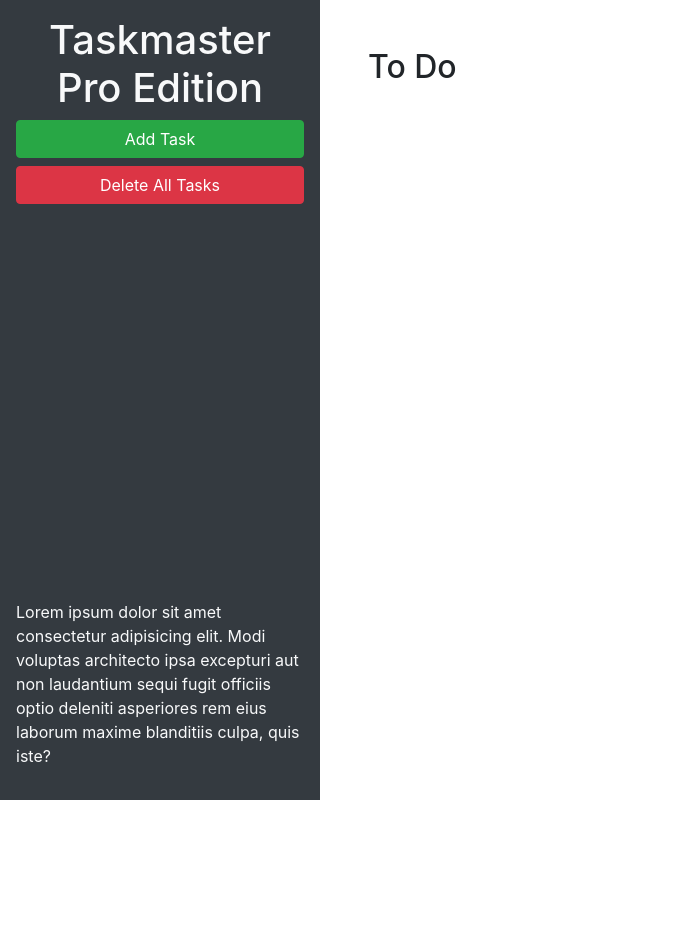
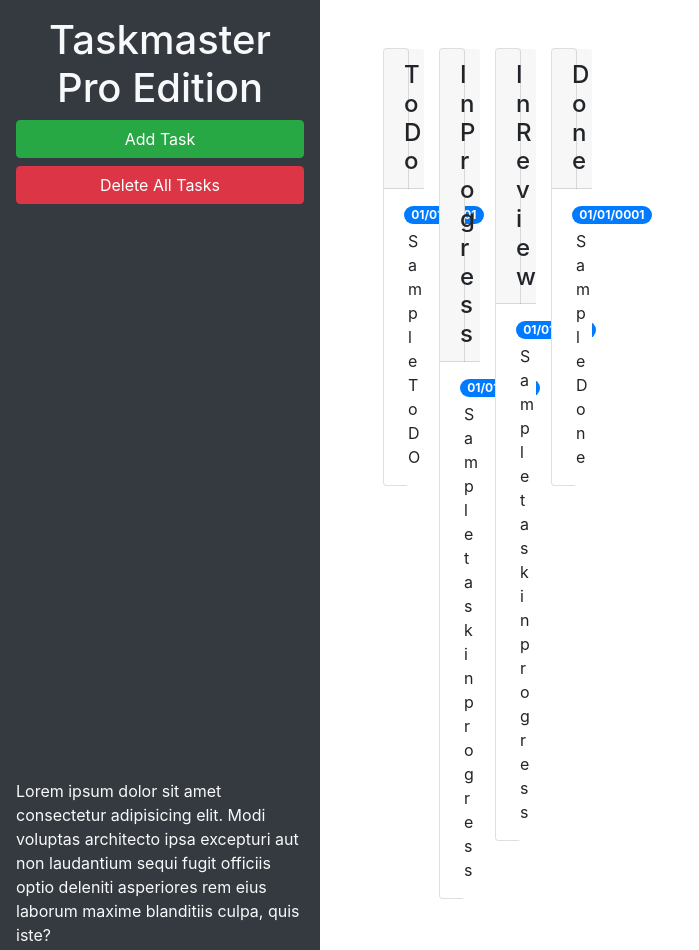
Before and after one commit to dustinturp/taskMaster, a plain HTML site: page index.html in a window 1280 px wide. Shown: the top 950 px of the page, without its empty margins (0-699 px from the left). Before the commit the page ends 800 px from the top, so only its background shows below. Drawn offline with nearby package versions, Linux system fonts and the light colour scheme.

Commit message:
edited bootsrtrap

```diff
--- a/index.html
+++ b/index.html
@@ -24,10 +24,68 @@
         laudantium sequi fugit officiis optio deleniti asperiores rem eius laborum maxime blanditiis culpa, quis iste?
       </p>
     </header>
-    <main class="col-12 col-lg-9">
-      <div class="m-5">
-        <h2>To Do</h2>
-        <ul id="list-toDo" class="list-group"> </ul>
+    <main class="col-12 col-md-6 col-xl-3 mb-3">
+      <div class="m-5 row justify-content-around">
+        <!-- TO do Start -->
+        <div class="col col-12 col-md-6 col-xl-3 mb-3">
+          <div class="card">
+            <h4 class="card-header">
+              To Do
+            </h4>
+            <ul id="list-toDo" class="list-group list-group-flush">
+              <li class="list-group-item">
+                <span class="badge badge-primary badge-pill">01/01/0001</span>
+                <p class="m-1">Sample To DO</p>
+              </li>
+            </ul>
+          </div>
+        </div>
+        <!-- todo End -->
+        <!-- in Progress Start -->
+        <div class="col-12 col-md-6 col-xl-3 mb-3">
+          <div class="card">
+            <h4 class="card-header">
+              In Progress
+            </h4>
+            <ul class="list-group list-group-flush" id="list-inPrrogress">
+              <li class="list-group-item">
+                <span class="badge badge-primary badge-pill">01/01/0001</span>
+                <p class="m-1">Sample task in progress</p>
+              </li>
+            </ul>
+          </div>
+        </div>
+        <!-- End In Progress -->
+        <!-- In Review Start -->
+        <div class="col-12 col-md-6 col-xl-3 mb-3">
+          <div class="card">
+            <h4 class="card-header">
+              In Review
+            </h4>
+            <ul class="list-group list-group-flush" id="list-inReview">
+              <li class="list-group-item">
+                <span class="badge badge-primary badge-pill">01/01/0001</span>
+                <p class="m-1">Sample task in progress</p>
+              </li>
+            </ul>
+          </div>
+        </div>
+        <!-- end In Review -->
+        <!-- Done start -->
+        <div class="col-12 col-md-6 col-xl-3 mb-3">
+          <div class="card">
+            <h4 class="card-header">
+              Done
+            </h4>
+            <ul class="list-group list-group-flush" id="list-done">
+              <li class="list-group-item">
+                <span class="badge badge-primary badge-pill">01/01/0001</span>
+                <p class="m-1">Sample Done</p>
+              </li>
+            </ul>
+          </div>
+        </div>
+        <!-- end Done -->
       </div>
     </main>
   </div>
@@ -47,11 +105,11 @@
           <form>
             <div class="form-group">
               <label for="modalTaskDescription">Task description</label>
-              <textarea id="modalTaskDescription" rows="3"></textarea>
+              <textarea id="modalTaskDescription" rows="3" class="form-control"></textarea>
             </div>
             <div class="form-group">
               <label for="modalDueDate">Due date</label>
-              <input type="text" id="modalDueDate" placeholder="mm/dd/yyyy" autocomplete="off" />
+              <input type="text" id="modalDueDate" placeholder="mm/dd/yyyy" autocomplete="off" class="form-control" />
             </div>
           </form>
         </div>
```
